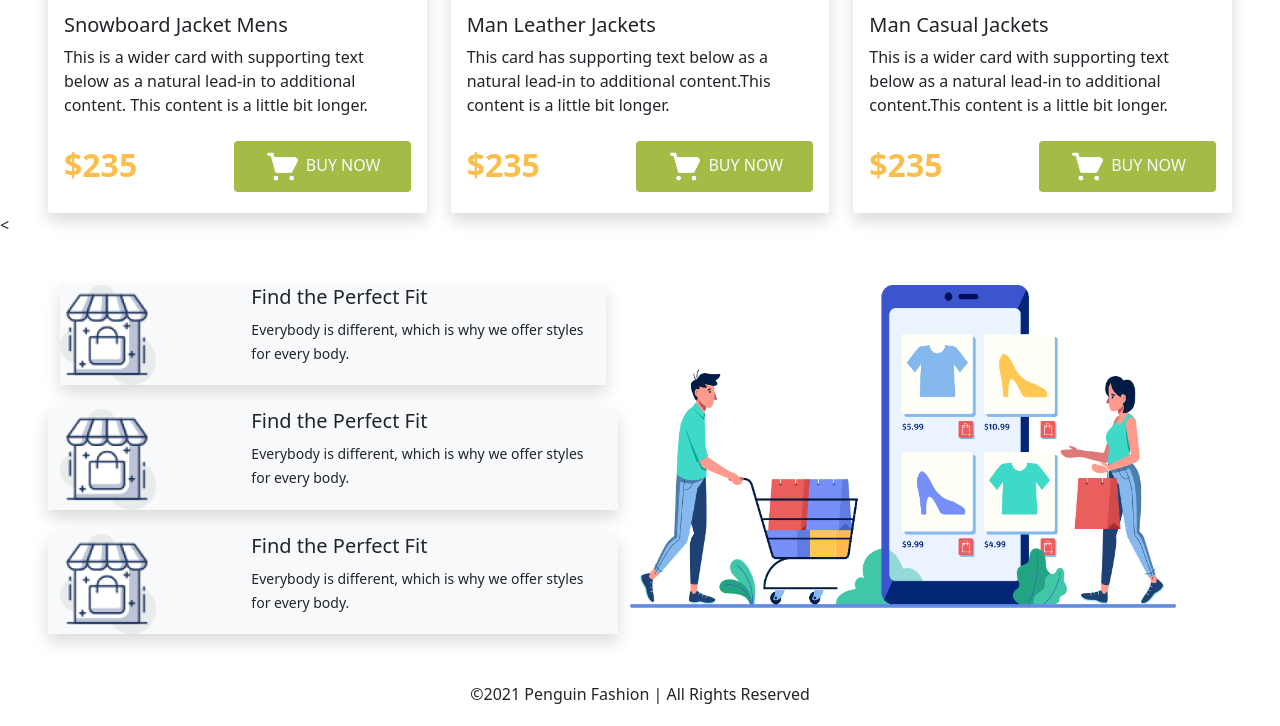
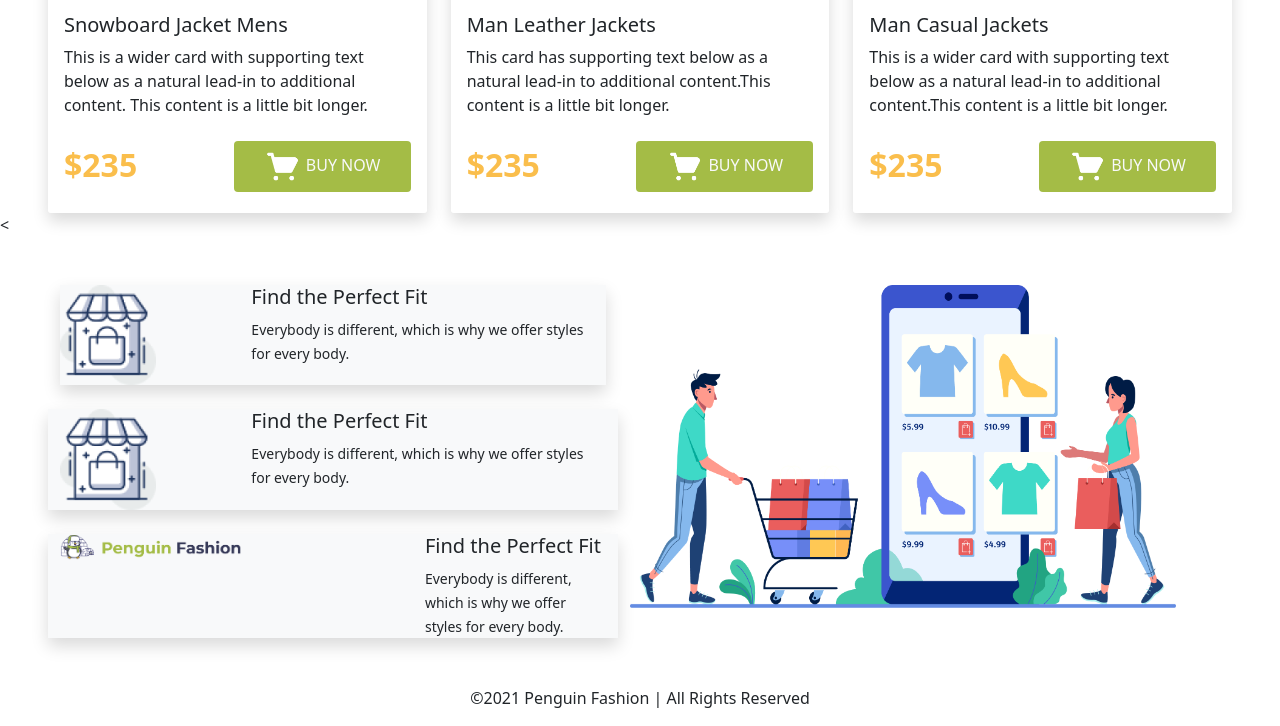
Before and after one commit to Chowdhury-Anik/penguin-fashion, a plain HTML site: page index.html in a window 1280 px wide. Shown: the part 1861-2587 px from the top of the page. Drawn offline with Linux system fonts and the light colour scheme.

Commit message:
added logo

```diff
--- a/index.html
+++ b/index.html
@@ -229,7 +229,7 @@
           <div class="row">
             <div class="d-flex justify-content-between shadow bg-light mt-4">
               <div>
-                <img class="w-50" src="images/Logo, Icon/image 12.png" alt="">
+                <img class="w-50" src="https://github.com/Chowdhury-Anik/penguin-fashion/blob/main/images/Logo%2C%20Icon/Logo.png" alt="">
               </div>
               <div>
                 <h5>Find the Perfect Fit</h5>
```
